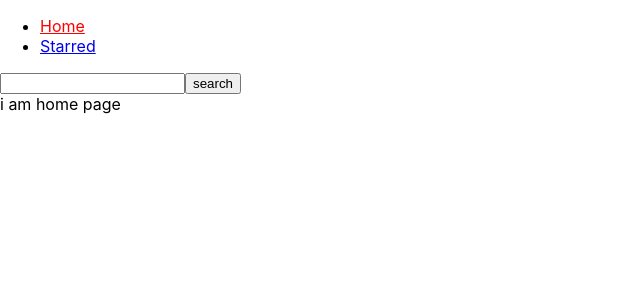
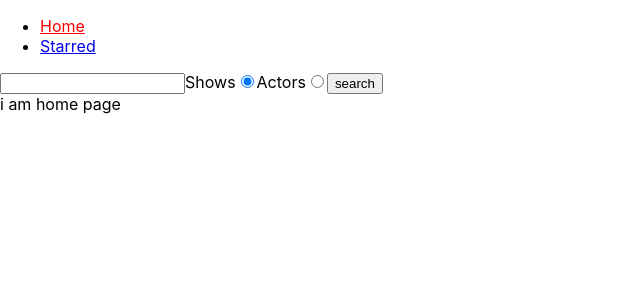
Before and after one commit to Anupamlugun/box-office, a React (Create React App) app: page / in a window 1280 px wide. Shown: the top 300 px of the page, without its empty margins (0-640 px from the left). Built offline with nearby package versions, Linux system fonts and the light colour scheme.

Commit message:
added option for shows and actor but somethig is error it need to be fixed

```diff
--- a/src/App.js
+++ b/src/App.js
@@ -4,21 +4,31 @@ import './App.css';
 import Nav from './Nav';
 import Home from './Home';
 import { useState } from 'react';
-import { tvmaze } from './api/tvmaze';
+import { searcForShows, searcForPeople } from './api/tvmaze';
 function App() {
   const [input, setinput] = useState('');
+  const [inputRadio, setinputRadio] = useState('shows');
   const [search, setSearch] = useState(null);
   const [searcherror, setSearcherror] = useState([]);
+  console.log(inputRadio);
 
   const inputchange = ev => {
     setinput(ev.target.value);
+  };
+  const inputRadiochange = ev => {
+    setinputRadio(ev.target.value);
   };
 
   const onsearch = async ev => {
     ev.preventDefault();
 
     try {
-      const tvdata = await tvmaze(input);
+      var tvdata;
+      if (inputRadio === 'shows') {
+        tvdata = await searcForShows(input);
+      } else if (inputRadio === 'people') {
+        tvdata = await searcForPeople(input);
+      }
       setSearch(tvdata);
     } catch (error) {
       setSearcherror(error);
@@ -27,9 +37,14 @@ function App() {
 
   const renderSearch = () => {
     if (search) {
-      return search.map(data => (
+      return inputRadio === 'shows'
+        ? search.map(data => <div key={data.show.id}> {data.show.name}</div>)
+        : search.map(data => (
+            <div key={data.person.id}> {data.person.name}</div>
+          ));
+      /* return search.map(data => (
         <div key={data.show.id}> {data.show.name}</div>
-      ));
+      ));*/
     }
 
     if (searcherror) {
@@ -49,6 +64,8 @@ function App() {
                 input={input}
                 inputchange={inputchange}
                 onsearch={onsearch}
+                inputRadiochange={inputRadiochange}
+                inputRadio={inputRadio}
               />
             }
           >
--- a/src/Nav.js
+++ b/src/Nav.js
@@ -1,7 +1,13 @@
 import { NavLink, Outlet } from 'react-router-dom';
 //import { useState } from 'react';
 //import { tvmaze } from './api/tvmaze';
-const Nav = ({ input, inputchange, onsearch }) => {
+const Nav = ({
+  input,
+  inputchange,
+  onsearch,
+  inputRadiochange,
+  inputRadio,
+}) => {
   const link = [
     {
       to: '/',
@@ -39,6 +45,26 @@ const Nav = ({ input, inputchange, onsearch }) => {
       </header>
       <form onSubmit={onsearch}>
         <input type="text" value={input} onChange={inputchange}></input>
+        <label>
+          Shows
+          <input
+            type="radio"
+            name="search-option"
+            value="shows"
+            onChange={inputRadiochange}
+            checked={inputRadio === 'shows'}
+          ></input>
+        </label>
+        <label>
+          Actors
+          <input
+            type="radio"
+            name="search-option"
+            value="people"
+            onChange={inputRadiochange}
+            checked={inputRadio === 'people'}
+          ></input>
+        </label>
         <button type="submit">search</button>
       </form>
       <Outlet />
--- a/src/api/tvmaze.js
+++ b/src/api/tvmaze.js
@@ -1,5 +1,9 @@
-export const tvmaze = async input => {
-  const items = await fetch(`https://api.tvmaze.com/search/shows?q=${input}`);
+export const tvmaze = async queryinput => {
+  const items = await fetch(queryinput);
   const body = await items.json();
   return body;
 };
+export const searcForShows = input =>
+  tvmaze(`https://api.tvmaze.com/search/shows?q=${input}`);
+export const searcForPeople = input =>
+  tvmaze(`https://api.tvmaze.com/search/people?q=${input}`);
```
